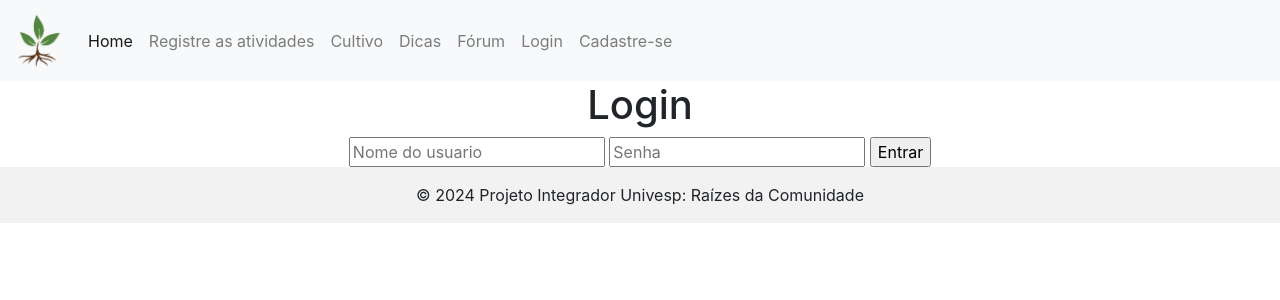
After one commit to BrunoWinter/Raizes_da_Comunidade, a Django app: page /login/login/ in a window 1280 px wide. The commit adds this page. Shown: the top 300 px of the page. Run offline with Django 5.2, Linux system fonts and the light colour scheme; some libraries are stand-ins or nearby versions.

Commit message:
Adicionado: Sistema de Login

```diff
--- a/app_cad_atividades/views.py
+++ b/app_cad_atividades/views.py
@@ -1,10 +1,12 @@
 from django.shortcuts import render
 from .models import Atividade
 from datetime import datetime
+from django.contrib.auth.decorators import login_required
 
 def home(request):
     return render(request, "./home.html")
 
+@login_required(login_url="/login/login/")
 def atividades(request):
     lista_atividades = {}
 
--- a/cad_usuario/urls.py
+++ b/cad_usuario/urls.py
@@ -1,6 +1,7 @@
 from django.urls import path
-from cad_usuario.views2 import cadastro
+from cad_usuario.views2 import cadastro, user_login
 
 urlpatterns = [
-    path('cadastro/', cadastro, name='cadastro', )
+    path('cadastro/', cadastro, name='cadastro'),
+    path('login/', user_login, name='login')
 ]
--- a/cad_usuario/views2.py
+++ b/cad_usuario/views2.py
@@ -1,5 +1,6 @@
 from django.shortcuts import render, HttpResponse
 from django.contrib.auth.models import User
+from django.contrib.auth import authenticate, login
 
 def cadastro(request):
     if request.method == "GET":
@@ -18,3 +19,20 @@ def cadastro(request):
 
 
         return render(request, "usuario/cadastro.html", {'sucessful_message': 'Usuário cadastrado com sucesso'} )
+
+
+def user_login(request):
+    if request.method == "GET":
+        return render(request, 'usuario/login.html')
+    else:
+        usuario = request.POST.get('usuario')
+        senha = request.POST.get('senha')
+
+        user = authenticate(username=usuario, password=senha)
+
+        if user:
+            login(request, user)
+            return render(request, "home.html", {'sucessful_message': 'Usuário Logado com sucesso'} )
+            #return HttpResponse('autenticado')
+        else:
+            return HttpResponse('email ou senha inválidos')
--- a/setup/urls.py
+++ b/setup/urls.py
@@ -9,6 +9,7 @@ urlpatterns = [
     path("",views.home, name="home"),
     path("atividades/",views.atividades, name="atividade"),
     path('cadastro', include('cad_usuario.urls')),
+    path('login/', include('cad_usuario.urls'))
 ]
 
 urlpatterns += static(settings.MEDIA_URL, document_root=settings.MEDIA_ROOT)
--- a/templates/base.html
+++ b/templates/base.html
@@ -36,7 +36,7 @@
             <a class="nav-link" href="#">Fórum</a>
           </li>
           <li class="nav-item">
-            <a class="nav-link" href="#">Login</a>
+            <a class="nav-link" href="{% url 'login' %}">Login</a>
           </li>
           <li class="nav-item">
             <a class="nav-link" href="{% url 'cadastro' %}">Cadastre-se</a>
--- /dev/null
+++ b/templates/usuario/login.html
@@ -0,0 +1,21 @@
+{% extends 'base.html' %}
+{% block conteudo %}
+
+
+    <form action="{% url 'login' %}" method="POST">
+        {% csrf_token %}
+        <div style="text-align: center;" class="container-fluid">
+        <h1>Login</h1>
+        <!--
+        {%if error_message%}
+            <p>{{ error_message }}</p>
+            {% else %}
+            <p>{{sucessful_message}}</p>
+        {% endif %}
+        -->
+        <input type="text" placeholder="Nome do usuario" name="usuario">
+        <input type="password" placeholder="Senha" name="senha">
+        <input type="submit" value="Entrar">
+        </div>
+    </form>
+{% endblock %}
```
Also changed, not shown: db.sqlite3.
